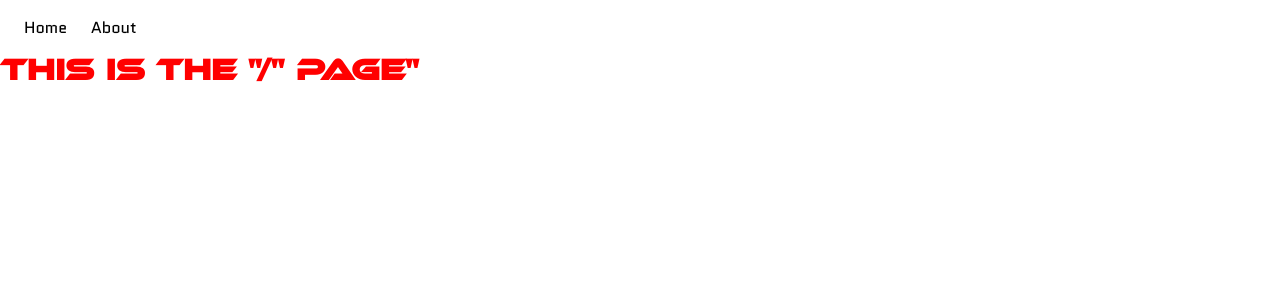
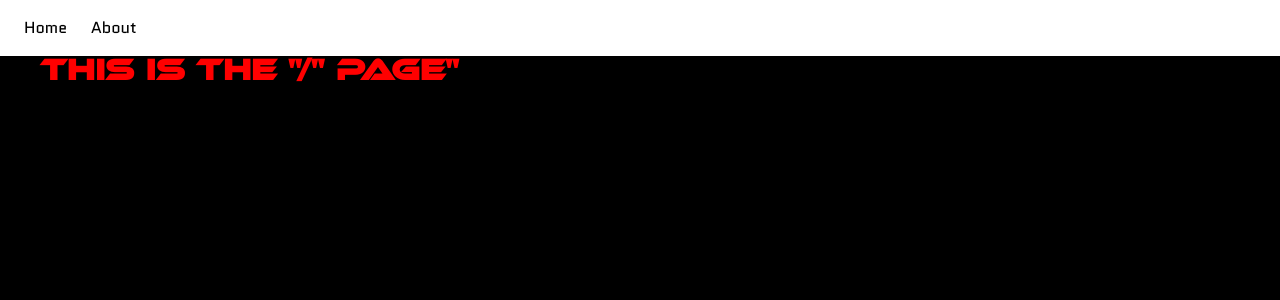
Before and after one commit to Matmil01/laser-game-center, a Nuxt app: page / in a window 1280 px wide. Shown: the top 300 px of the page. Built offline with nearby package versions, Linux system fonts and the light colour scheme; what v-calendar would draw is missing.

Commit message:
added bg og 1200px max

```diff
--- a/assets/main.css
+++ b/assets/main.css
@@ -22,4 +22,6 @@ h1, h2, h3, h4, h5, h6 {
     --color-neonpink: #FF009D;
     --color-neonblue: #00C3FF;
     --color-neonblack: #000000;
+
+
 }
--- a/pages/index.vue
+++ b/pages/index.vue
@@ -1,4 +1,6 @@
 <template>
+<div class="bg-black min-h-screen flex justify-center">
+    <div class="w-[1200px] mx-auto">
         <h1 class="text-3xl font-bold text-neonred">This is the "/" page"</h1>
         <TheHero />
         <TheVelkomst />
@@ -7,4 +9,8 @@
         <TheReglerForSpillet />
         <TheArrangementer />
         <TheKontakt />
+    </div>
+</div>
+
+
 </template>
```
Lines whose indentation alone changed are shown as unchanged.
